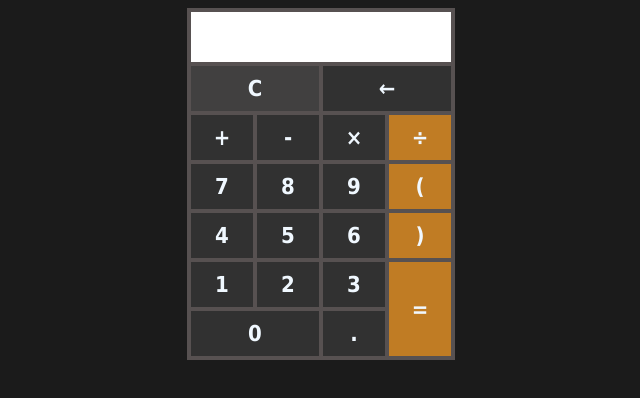
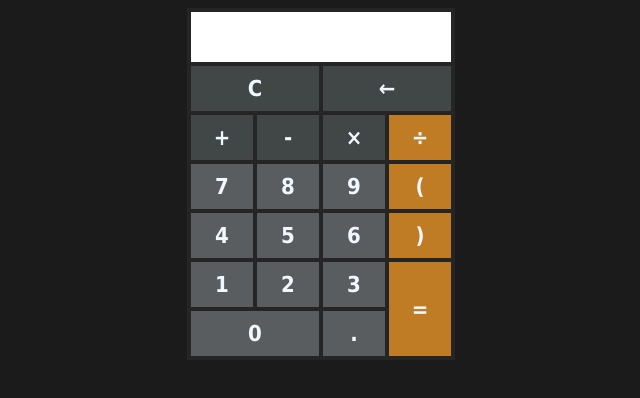
Before and after one commit to RolandSherier/calculator, a plain HTML site: page index.html in a window 1280 px wide. Shown: the whole page, without its empty margins (319-959 px from the left). Drawn offline with Linux system fonts and the light colour scheme.

Commit message:
Изменены цветовая схема

```diff
--- a/index.html
+++ b/index.html
@@ -15,11 +15,11 @@
             <input type="text" name="textview" readonly />
           </form>
         </div>
-        <div class="item clean" onclick="clean()">C</div>
-        <div class="item back" onclick="back()">&larr;</div>
-        <div class="item" onclick="insert('+')">+</div>
-        <div class="item" onclick="insert('-')">-</div>
-        <div class="item" onclick="insert('*')">&times;</div>
+        <div class="item item--color--gray clean" onclick="clean()">C</div>
+        <div class="item item--color--gray back" onclick="back()">&larr;</div>
+        <div class="item item--color--gray" onclick="insert('+')">+</div>
+        <div class="item item--color--gray" onclick="insert('-')">-</div>
+        <div class="item item--color--gray" onclick="insert('*')">&times;</div>
         <div class="item item--color--orange" onclick="insert('/')">&divide;</div>
         <div class="item" onclick="insert('7')">7</div>
         <div class="item" onclick="insert('8')">8</div>
--- a/style.css
+++ b/style.css
@@ -14,14 +14,14 @@ body {
   display: grid;
   grid-template-columns: 1fr 1fr 1fr 1fr;
   grid-gap: 4px;
-  background: #575151;
+  background: #252525;
   padding: 4px;
   max-width: 260px;
   font-family: "Tahoma";
 }
 
 .item {
-  background: rgb(49, 49, 49);
+  background: #595d5f;
   padding: 10px;
   display: flex;
   justify-content: center;
@@ -33,6 +33,10 @@ body {
 
 .item--color--orange {
   background: #c07c24;
+}
+
+.item--color--gray {
+  background: #414647;
 }
 
 input {
@@ -52,7 +56,6 @@ input {
 
 .clean {
   grid-column: 1/3;
-  background: rgb(65, 64, 64);
 }
 
 .back {
```
